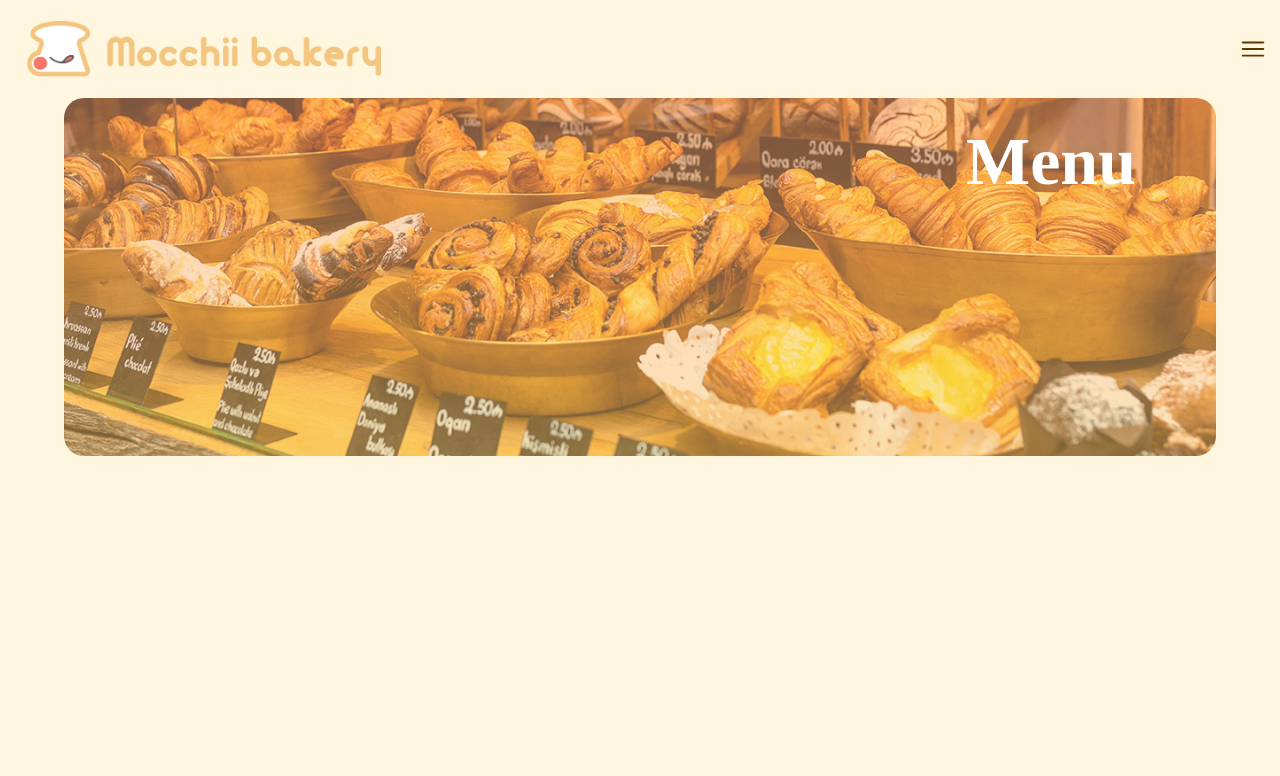
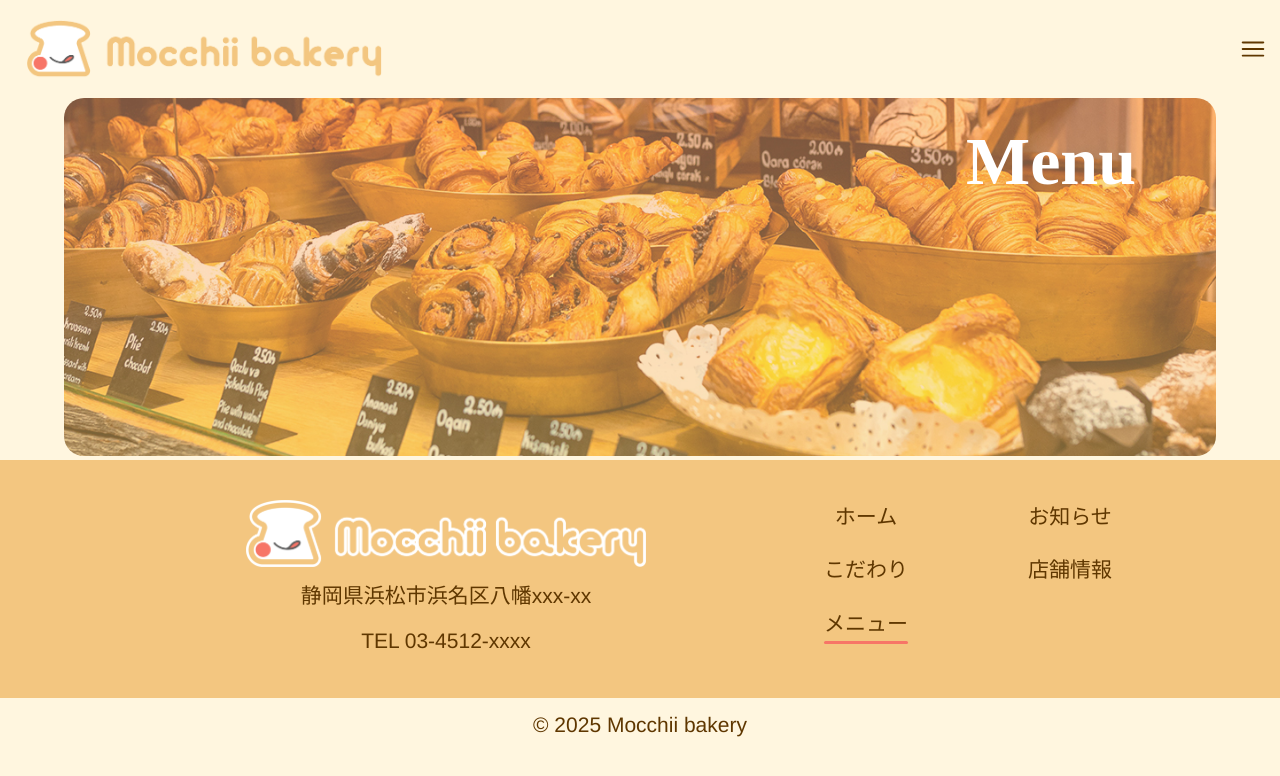
Before and after one commit to towor/bakery-website, a website: page public/menu/menu.html in a window 1280 px wide. Drawn offline with Linux system fonts and the light colour scheme; a web font is replaced by a local one.

Commit message:
フッター追加

```diff
--- a/public/menu/menu.css
+++ b/public/menu/menu.css
@@ -62,8 +62,110 @@
 }
 
 /* ============================================================
+                            フッター
+============================================================ */
+
+.footerMain {
+  box-sizing: border-box;
+  width: 100%;
+  padding: 40px 20px;
+  background-color: var(--primary-color);
+}
+
+.footerMain__inner {
+  display: flex;
+  flex-wrap: wrap;
+  gap: 20px;
+  justify-content: space-around;
+  max-width: 1024px;
+  margin: 0 auto;
+}
+
+/* ---------- フッター/店舗情報 ---------- */
+
+.footerMain__shopInfo {
+  display: flex;
+  flex: 2 1 300px;
+  flex-direction: column;
+  gap: 12px;
+  align-items: center;
+}
+
+.footerMain__logo {
+  width: clamp(200px, 40vw, 400px);
+}
+
+/* ---------- フッター/ナビゲーション ---------- */
+
+.footerMain__nav {
+  flex: 1 1 200px;
+}
+
+.footerMain__navList {
+  display: grid;
+  grid-template-rows: repeat(3, auto);
+  grid-auto-flow: column;
+  gap: clamp(0.25rem, -0.114rem + 1.82vw, 1.25rem) 40px;
+  place-items: center;
+}
+
+.footerMain__navLink {
+  font-size: var(--font-size-r);
+  line-height: var(--line-height-r);
+}
+
+.footerMain__navLink--hover:hover {
+  color: var(--accent-color);
+  text-decoration: underline;
+}
+
+.footerMain__current {
+  position: relative;
+  display: inline-block;
+  padding-bottom: 3px;
+  font-size: var(--font-size-r);
+  line-height: var(--line-height-r);
+}
+
+.footerMain__current::after {
+  position: absolute;
+  bottom: 0;
+  left: 0;
+  width: 100%;
+  height: 3px;
+  content: "";
+  background: var(--accent-color);
+  border-radius: 3px;
+}
+
+/* ---------- フッター/コピーライト ---------- */
+
+.footer__copyright {
+  margin: 0 auto;
+}
+
+.copyright {
+  max-width: 1024px;
+  padding: 10px 0;
+}
+
+.copyright__text {
+  text-align: center;
+}
+
+/* ============================================================
                             メデイアクエリ
 ============================================================ */
+
+@media (width >= 768px) {
+  .footerMain__shopInfo {
+    flex: 2 1 300px;
+  }
+
+  .footerMain__nav {
+    flex: 1 1 200px;
+  }
+}
 
 @media (width <= 767px) {
   .eyecatch__title {
@@ -72,4 +174,12 @@
     left: 50%;
     translate: -50% -50%;
   }
+
+  .footerMain__shopInfo {
+    flex: 0 1 auto;
+  }
+
+  .footerMain__nav {
+    flex: 0 1 auto;
+  }
 }
--- a/public/menu/menu.html
+++ b/public/menu/menu.html
@@ -3,6 +3,7 @@
   <head>
     <meta charset="UTF-8" />
     <meta name="viewport" content="width=device-width, initial-scale=1.0" />
+    <link rel="stylesheet" href="../common/css/common.css" />
     <link rel="stylesheet" href="../common/css/type-scale.css" />
     <link rel="stylesheet" href="menu.css" />
     <title>メニュー | Mocchii bakery</title>
@@ -29,5 +30,31 @@
       </section>
     </main>
     <!--▲==================== メイン終了 ====================▲-->
+
+    <!--▼==================== フッター開始 ====================▼-->
+    <footer class="footer">
+      <section class="footerMain">
+        <div class="footerMain__inner">
+          <div class="footerMain__shopInfo">
+            <img class="footerMain__logo" src="../common/images/logo-outline.png" alt="ロゴ" />
+            <p class="text-r">静岡県浜松市浜名区八幡xxx-xx</p>
+            <p class="text-r">TEL 03-4512-xxxx</p>
+          </div>
+          <nav class="footerMain__nav">
+            <ul class="footerMain__navList">
+              <li><a class="footerMain__navLink footerMain__navLink--hover" href="../index.html">ホーム</a></li>
+              <li><a class="footerMain__navLink footerMain__navLink--hover" href="#">こだわり</a></li>
+              <li><a class="footerMain__current">メニュー</a></li>
+              <li><a class="footerMain__navLink footerMain__navLink--hover" href="news/news.html">お知らせ</a></li>
+              <li><a class="footerMain__navLink footerMain__navLink--hover" href="#">店舗情報</a></li>
+            </ul>
+          </nav>
+        </div>
+      </section>
+      <section class="copyright footer__copyright">
+        <p class="copyright__text text-r">&copy; 2025 Mocchii bakery</p>
+      </section>
+    </footer>
+    <!--▲==================== フッター終了 ====================▲-->
   </body>
 </html>
```
